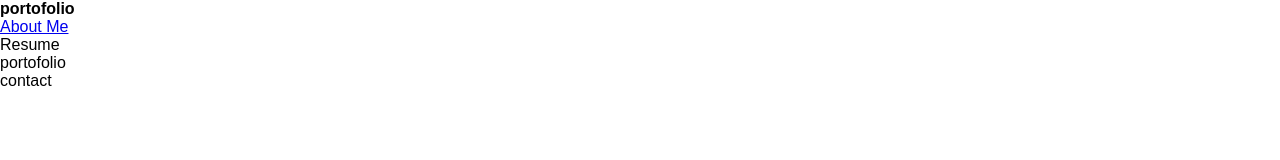
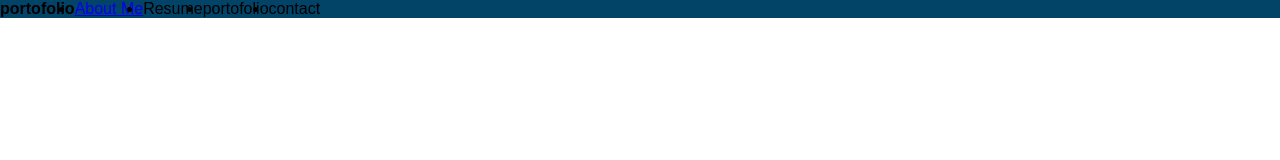
Before and after one commit to Romzyyy/responsive-navbar, a plain HTML site: page index.html in a window 1280 px wide. Drawn offline with Linux system fonts and the light colour scheme.

Commit message:
add display flex in nav & nav ul

```diff
--- a/style.css
+++ b/style.css
@@ -6,3 +6,12 @@
 body {
     font-family: Arial, Helvetica, sans-serif;
 }
+
+nav {
+    display: flex;
+    background-color: rgb(2, 67, 104);
+}
+
+nav ul {
+    display: flex;
+}
```
